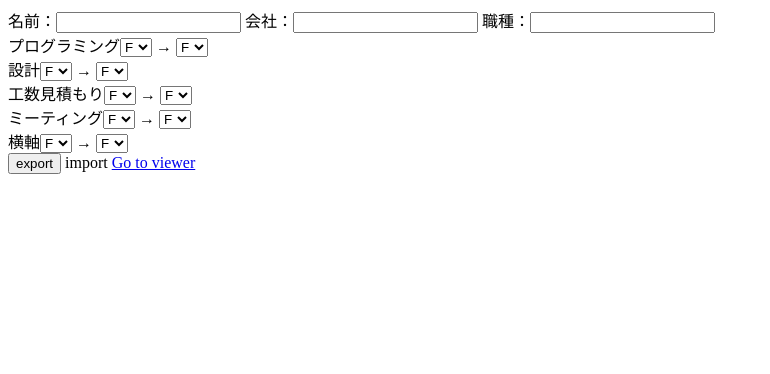
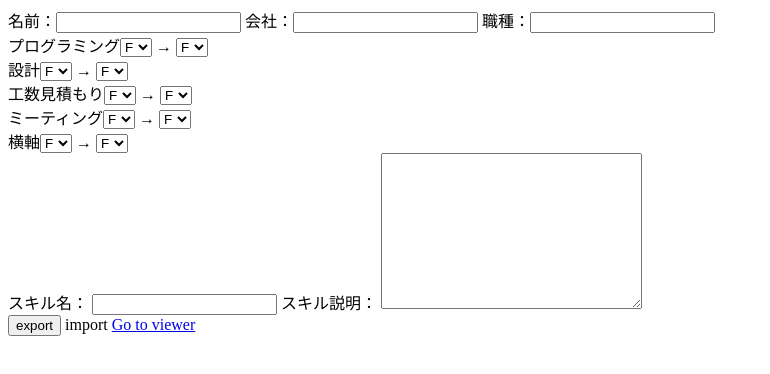
Before and after one commit to imucho/DiffSkillSheet, a Vue app: page /#/ in a window 1280 px wide. Shown: the top 374 px of the page, without its empty margins (0-770 px from the left). Built offline with nearby package versions, Linux system fonts and the light colour scheme.

Commit message:
固有スキル追加

```diff
--- a/src/components/ImportForm.vue
+++ b/src/components/ImportForm.vue
@@ -6,10 +6,11 @@
 </template>
 
 <script>
-import { REGISTER_NAME, REGISTER_COMPANY, REGISTER_JOB, UPDATE_PROGRAMMING, UPDATE_SOFTWARE_DESIGN, UPDATE_MAN_HOUR_ESTIMATE, UPDATE_MEETING, UPDATE_CROSS_DEPARTMENTAL } from '../store/mutation-types'
+import { REGISTER_NAME, REGISTER_COMPANY, REGISTER_JOB, UPDATE_PROGRAMMING, UPDATE_SOFTWARE_DESIGN, UPDATE_MAN_HOUR_ESTIMATE, UPDATE_MEETING, UPDATE_CROSS_DEPARTMENTAL, UPDATE_UNIQUE_SKILL_NAME, UPDATE_UNIQUE_SKILL_DESCRIPTION } from '../store/mutation-types'
 import { createNamespacedHelpers } from 'vuex'
 const profileHelper = createNamespacedHelpers('profile')
 const commonSkillHelper = createNamespacedHelpers('skill/common')
+const uniqueSkillHelper = createNamespacedHelpers('skill/unique')
 export default {
     methods: {
         ...profileHelper.mapActions({
@@ -24,6 +25,10 @@ export default {
             UPDATE_MEETING,
             UPDATE_CROSS_DEPARTMENTAL
         }),
+        ...uniqueSkillHelper.mapActions({
+            UPDATE_UNIQUE_SKILL_NAME,
+            UPDATE_UNIQUE_SKILL_DESCRIPTION
+        }),
         handleFileSelect(event){
             const file = event.target.files[0]
             const reader = new FileReader()
@@ -36,7 +41,8 @@ export default {
                 skill: {
                     common: {
                         programming,softwareDesign,manHourEstimate,meeting,crossDepartmental
-                    }
+                    },
+                    unique
                 }
             }= JSON.parse(event.target.result)
             this.REGISTER_NAME(name)
@@ -47,6 +53,8 @@ export default {
             this.UPDATE_MAN_HOUR_ESTIMATE(manHourEstimate)
             this.UPDATE_MEETING(meeting)
             this.UPDATE_CROSS_DEPARTMENTAL(crossDepartmental)
+            this.UPDATE_UNIQUE_SKILL_NAME(unique.name)
+            this.UPDATE_UNIQUE_SKILL_DESCRIPTION(unique.description)
         }
     }
 }
--- a/src/components/ProfileForm.vue
+++ b/src/components/ProfileForm.vue
@@ -1,13 +1,13 @@
 <template>
     <div>
         <label for="name">
-            名前：<input type="text" name="name" :value="name" @input="updateName">
+            名前：<input type="text" id="name" name="name" :value="name" @input="updateName">
         </label>
         <label for="company">
-            会社：<input type="text" name="company" :value="company" @input="updateCompany">
+            会社：<input type="text" id="company" name="company" :value="company" @input="updateCompany">
         </label>
         <label for="job">
-            職種：<input type="text" name="job" :value="job" @input="updateJob">
+            職種：<input type="text" id="job" name="job" :value="job" @input="updateJob">
         </label>
     </div>
 </template>
--- a/src/components/Register.vue
+++ b/src/components/Register.vue
@@ -2,6 +2,7 @@
     <div>
         <profile-form></profile-form>
         <common-skill-form></common-skill-form>
+        <unique-skill-form></unique-skill-form>
         <export-form :json="json"></export-form>
         <import-form></import-form>
         <router-link to="/viewer">Go to viewer</router-link>
@@ -13,10 +14,12 @@ import ProfileForm from './ProfileForm'
 import ExportForm from './ExportForm'
 import ImportForm from './ImportForm'
 import CommonSkillForm from './CommonSkillForm'
+import UniqueSkillForm from './UniqueSkillForm'
 export default {
     components: {
         'profile-form': ProfileForm,
         'common-skill-form': CommonSkillForm,
+        'unique-skill-form': UniqueSkillForm,
         'export-form': ExportForm,
         'import-form': ImportForm
     },
--- a/src/components/UniqueSkillForm.vue
+++ b/src/components/UniqueSkillForm.vue
@@ -0,0 +1,39 @@
+<template>
+    <div>
+        <label for="unique-skill-name">
+            スキル名：
+            <input type="text" id="unique-skill-name" name="unique-skill-name" :value="name" @input="updateName">
+        </label>
+        <label for="unique-skill-description">
+            スキル説明：
+            <textarea name="unique-skill-description" id="unique-skill-description" cols="30" rows="10" :value="description" @input="updateDescription"></textarea>
+        </label>
+    </div>
+</template>
+
+<script>
+import { UPDATE_UNIQUE_SKILL_NAME, UPDATE_UNIQUE_SKILL_DESCRIPTION } from '../store/mutation-types'
+import { createNamespacedHelpers } from 'vuex'
+const { mapState, mapActions } = createNamespacedHelpers('skill/unique')
+export default {
+    computed: {
+        ...mapState({
+            name: state => state.name,
+            description: state => state.description,
+        }),
+    },
+    methods: {
+        ...mapActions([
+            UPDATE_UNIQUE_SKILL_NAME,
+            UPDATE_UNIQUE_SKILL_DESCRIPTION
+        ]),
+        updateName(event){
+            this.UPDATE_UNIQUE_SKILL_NAME(event.target.value)
+        },
+        updateDescription(event){
+            this.UPDATE_UNIQUE_SKILL_DESCRIPTION(event.target.value)
+        }
+    }
+
+}
+</script>
--- a/src/store/modules/unique-skill.js
+++ b/src/store/modules/unique-skill.js
@@ -15,10 +15,10 @@ const uniqueSkill = {
     },
     actions: {
         [UPDATE_UNIQUE_SKILL_NAME] ({commit, state}, newValue) {
-            commit(UPDATE_CROSS_DEPARTMENTAL, {data: {...state, name: newValue}})
+            commit(UPDATE_UNIQUE_SKILL_NAME, {data: {...state, name: newValue}})
         },
         [UPDATE_UNIQUE_SKILL_DESCRIPTION] ({commit, state}, newValue) {
-            commit(UPDATE_CROSS_DEPARTMENTAL, {data: {...state, description: newValue}})
+            commit(UPDATE_UNIQUE_SKILL_DESCRIPTION, {data: {...state, description: newValue}})
         }
     },
     getters: {
```
Also changed, not shown: 5 other files (tests, documents, lock files or other folders).
